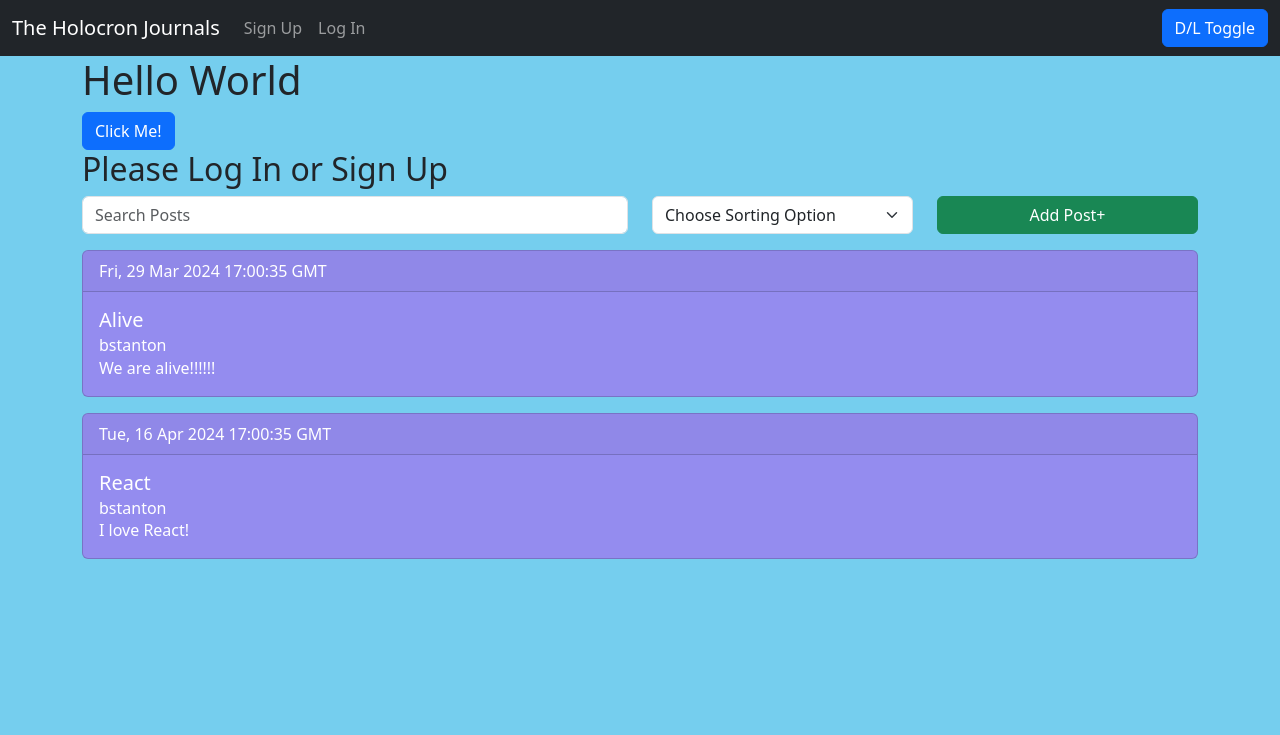
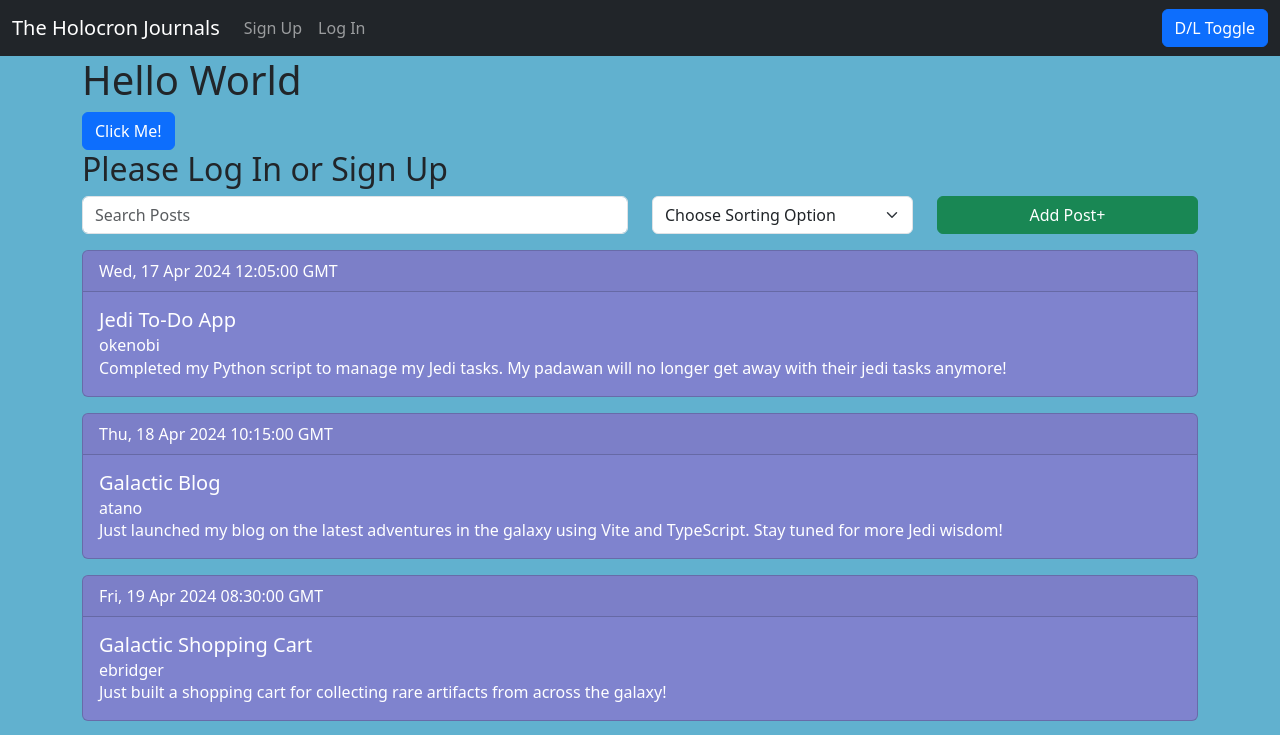
Before and after one commit to raj89er/w9_cw, a React (Vite) app: page / in a window 1280 px wide. Shown: the top 735 px of the page. Built offline with nearby package versions, Linux system fonts and the light colour scheme.

Commit message:
fixed password visability toggle

```diff
--- a/src/main.css
+++ b/src/main.css
@@ -1,7 +1,7 @@
 body {
-    background-color: #55c3ebcf
+    background-color: #3da0c4cf
 }
 
 .bg-custom {
-    background-color: #c02ff169;
+    background-color: #ab43cd69;
 }
--- a/src/main.tsx
+++ b/src/main.tsx
@@ -1,8 +1,10 @@
+
 import React from "react";
 import ReactDOM from "react-dom/client";
 import { BrowserRouter } from 'react-router-dom';
 import App from "./App.tsx";
 import 'bootstrap/dist/css/bootstrap.min.css'; // Bootstrap CSS
+import "bootstrap-icons/font/bootstrap-icons.css";
 import './main.css'; // Import our own CSS - Should be imported AFTER bootstrap CSS
 
 ReactDOM.createRoot(document.getElementById("root")!).render(
--- a/src/views/Home.tsx
+++ b/src/views/Home.tsx
@@ -27,33 +27,75 @@ export default function Home({isLoggedIn, handleClick}: HomeProps) {
     const [posts, setPosts] = useState<PostType[]>([
         {
             author: {
-                    dateCreated: "Fri, 29 Mar 2024 16:58:44 GMT",
-                    email: "brians@codingtemple.com",
-                    firstName: "Brian",
-                    id: 1,
-                    lastName: "Stanton",
-                    username: "bstanton"
+                dateCreated: "Wed, 17 Apr 2024 12:00:00 GMT",
+                email: "okenobi@jediorder.com",
+                firstName: "Obi-Wan",
+                id: 2,
+                lastName: "Kenobi",
+                username: "okenobi",
             },
-                body: "We are alive!!!!!!",
-                dateCreated: "Fri, 29 Mar 2024 17:00:35 GMT",
-                id: 1,
-                title: "Alive"
+            body: "Completed my Python script to manage my Jedi tasks. My padawan will no longer get away with their jedi tasks anymore!",
+            dateCreated: "Wed, 17 Apr 2024 12:05:00 GMT",
+            id: 3,
+            title: "Jedi To-Do App",
         },
         {
             author: {
-                    dateCreated: "Tue, 14 Apr 2024 16:58:44 GMT",
-                    email: "brians@codingtemple.com",
-                    firstName: "Brian",
-                    id: 1,
-                    lastName: "Stanton",
-                    username: "bstanton"
+                dateCreated: "Thu, 18 Apr 2024 10:00:00 GMT",
+                email: "atano@jediorder.com",
+                firstName: "Ahsoka",
+                id: 3,
+                lastName: "Tano",
+                username: "atano",
             },
-                body: "I love React!",
-                dateCreated: "Tue, 16 Apr 2024 17:00:35 GMT",
+            body: "Just launched my blog on the latest adventures in the galaxy using Vite and TypeScript. Stay tuned for more Jedi wisdom!",
+            dateCreated: "Thu, 18 Apr 2024 10:15:00 GMT",
+            id: 4,
+            title: "Galactic Blog",
+        },
+        {
+            author: {
+                dateCreated: "Fri, 19 Apr 2024 08:00:00 GMT",
+                email: "ebridger@rebels.com",
+                firstName: "Ezra",
+                id: 4,
+                lastName: "Bridger",
+                username: "ebridger",
+            },
+            body: "Just built a shopping cart for collecting rare artifacts from across the galaxy!",
+            dateCreated: "Fri, 19 Apr 2024 08:30:00 GMT",
+            id: 5,
+            title: "Galactic Shopping Cart",
+        },
+        {
+            author: {
+                dateCreated: "Sat, 20 Apr 2024 09:00:00 GMT",
+                email: "okenobi@jediorder.com",
+                firstName: "Obi-Wan",
                 id: 2,
-                title: "React"
+                lastName: "Kenobi",
+                username: "okenobi",
             },
-        ])
+            body: "Working on a secret project to decode ancient Sith scripts using TypeScript. May the Force guide my code!",
+            dateCreated: "Sat, 20 Apr 2024 09:15:00 GMT",
+            id: 6,
+            title: "Sith Script Decryption",
+        },
+        {
+            author: {
+                dateCreated: "Sun, 22 Apr 2024 11:00:00 GMT",
+                email: "bbaggins@shire.com",
+                firstName: "Bilbo",
+                id: 5,
+                lastName: "Baggins",
+                username: "bbaggins",
+            },
+            body: "Just finished writing a Python script to help me manage my magical inventory in the Shire. Hobbit coding at its finest!",
+            dateCreated: "Sun, 22 Apr 2024 11:30:00 GMT",
+            id: 7,
+            title: "Hobbit Inventory Manager",
+        },
+    ]);
 
     const [searchTerm, setSearchTerm] = useState('');
 
```
Also changed, not shown: src/views/SignUp.tsx (+4 -4 lines). Lines whose indentation alone changed are shown as unchanged.
